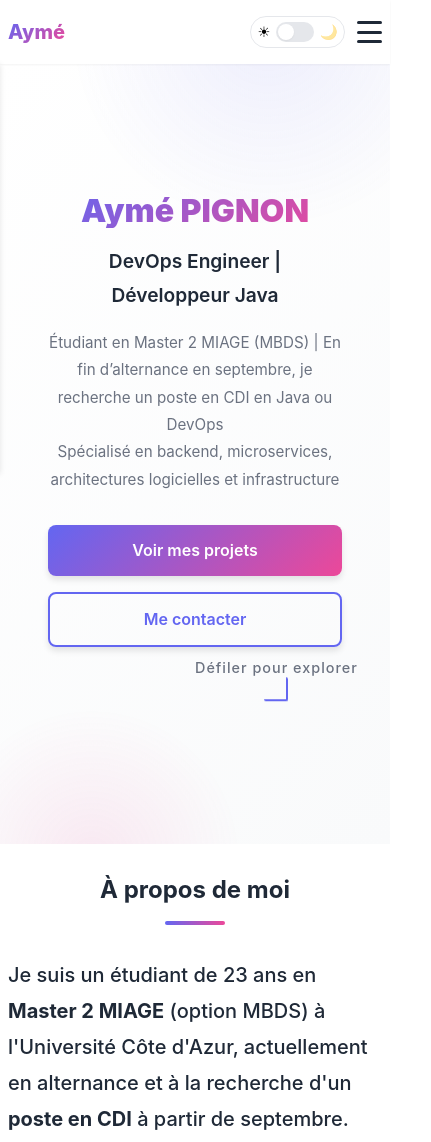
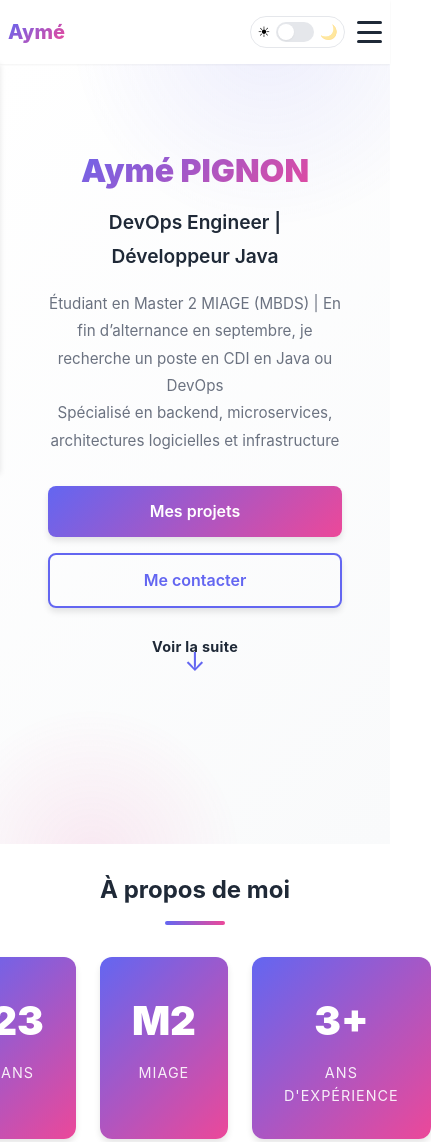
Before and after one commit to Rekimete/portfolio, a website: page index.html in a window 390 px wide. Shown: the top 1142 px of the page, 431 px wide, since content can reach past the window. Drawn offline with Linux system fonts and the light colour scheme.

Commit message:
Enhance dark mode styles and improve hero section layout for better user experience

```diff
--- a/index.html
+++ b/index.html
@@ -104,12 +104,14 @@
                 Spécialisé en backend, microservices, architectures logicielles et infrastructure
             </p>
             <div class="hero-buttons">
-                <a href="#projects" class="btn btn-primary">Voir mes projets</a>
-                <a href="#contact" class="btn btn-secondary">Me contacter</a>
-            </div>
-            <div class="scroll-indicator">
-                <span>Défiler pour explorer</span>
-                <div class="chevron"></div>
+                <div class="btn-row">
+                    <a href="#projects" class="btn btn-primary hero-projects-btn">Mes projets</a>
+                    <a href="#contact" class="btn btn-secondary">Me contacter</a>
+                </div>
+                <div class="scroll-indicator">
+                    <span>Voir la suite</span>
+                    <span class="scroll-arrow" aria-hidden="true">↓</span>
+                </div>
             </div>
         </div>
     </section>
@@ -118,6 +120,20 @@
         <div class="container">
             <h2 class="section-title">À propos de moi</h2>
             <div class="about-content">
+                <div class="about-stats">
+                    <div class="stat-card">
+                        <span class="stat-number">23</span>
+                        <span class="stat-label">Ans</span>
+                    </div>
+                    <div class="stat-card">
+                        <span class="stat-number">M2</span>
+                        <span class="stat-label">MIAGE</span>
+                    </div>
+                    <div class="stat-card">
+                        <span class="stat-number">3+</span>
+                        <span class="stat-label">Ans d'expérience</span>
+                    </div>
+                </div>
                 <div class="about-text">
                     <p class="lead">
                         Je suis un étudiant de 23 ans en <strong>Master 2 MIAGE</strong> (option MBDS) à l'Université Côte d'Azur, actuellement en alternance et à la recherche d'un <strong>poste en CDI</strong> à partir de septembre.
@@ -135,20 +151,6 @@
                             <li>Développeur Java / Spring en CDI</li>
                             <li>Postes orientés architectures logicielles et systèmes distribués</li>
                         </ul>
-                    </div>
-                </div>
-                <div class="about-stats">
-                    <div class="stat-card">
-                        <span class="stat-number">23</span>
-                        <span class="stat-label">Ans</span>
-                    </div>
-                    <div class="stat-card">
-                        <span class="stat-number">M2</span>
-                        <span class="stat-label">MIAGE</span>
-                    </div>
-                    <div class="stat-card">
-                        <span class="stat-number">3+</span>
-                        <span class="stat-label">Ans d'expérience</span>
                     </div>
                 </div>
             </div>
@@ -237,7 +239,7 @@
                 </div>
             </div>
 
-            <h2 class="section-title" style="margin-top: 4rem;">Qualités, Langues et Centres d'intérêt</h2>
+            <h2 class="section-title mt-4">Qualités, Langues et Centres d'intérêt</h2>
             <div class="soft-skills">
                 <div class="soft-skill-item">
                     <h4>Qualités</h4>
@@ -259,7 +261,7 @@
                     <h4>Centres d'intérêt</h4>
                     <ul class="soft-skill-list">
                         <li>Volleyball</li>
-                        <li>Haltérophilie</li>
+                        <li>Musculation</li>
                         <li>Moto</li>
                         <li>Programmation</li>
                     </ul>
@@ -270,7 +272,7 @@
 
     <section id="projects" class="section projects">
         <div class="container">
-            <h2 class="section-title">Mes Projets</h2>
+            <h2 class="section-title section-title--projects">Mes Projets</h2>
             <div class="projects-carousel" data-carousel="projects">
                 <button class="carousel-button carousel-button-prev" type="button" aria-label="Projet précédent">
                     ‹
--- a/styles/dark-mode.css
+++ b/styles/dark-mode.css
@@ -95,6 +95,22 @@ html.dark-mode .hero::after {
     background: radial-gradient(circle, rgba(244, 114, 182, 0.15) 0%, transparent 70%);
 }
 
+html.dark-mode .hero .hero-projects-btn {
+    color: #ffffff;
+    text-shadow: 0 1px 2px rgba(0, 0, 0, 0.45);
+    border: 1px solid rgba(255, 255, 255, 0.28);
+    background: linear-gradient(135deg, #a78bfa 0%, #f472b6 100%);
+    box-shadow: 0 12px 30px rgba(0, 0, 0, 0.42);
+}
+
+html.dark-mode .hero .hero-projects-btn:hover {
+    color: #ffffff;
+    background: linear-gradient(135deg, #c084fc 0%, #fb7185 100%);
+    box-shadow: 0 16px 36px rgba(0, 0, 0, 0.5);
+    transform: translateY(-2px) scale(1.01);
+    filter: saturate(1.1) brightness(1.05);
+}
+
 /* Sections */
 html.dark-mode .section {
     background: var(--dark-bg);
@@ -110,6 +126,15 @@ html.dark-mode .skills {
 
 html.dark-mode .projects {
     background: linear-gradient(135deg, var(--dark-bg), var(--secondary-color) 3%);
+}
+
+html.dark-mode .projects .section-title--projects {
+    color: #ffffff !important;
+}
+
+html.dark-mode .projects .section-title--projects::after {
+    background: linear-gradient(90deg, #ffffff, rgba(255, 255, 255, 0.65));
+    box-shadow: 0 0 12px rgba(255, 255, 255, 0.18);
 }
 
 html.dark-mode .contact {
@@ -225,13 +250,12 @@ html.dark-mode .footer p {
 }
 
 /* Scroll indicateur */
-html.dark-mode .scroll-indicator span {
-    color: var(--text-light);
+html.dark-mode .hero-buttons .scroll-indicator > span:first-child {
+    color: #ffffff;
 }
 
-html.dark-mode .chevron {
-    border-right-color: var(--primary-color);
-    border-bottom-color: var(--primary-color);
+html.dark-mode .hero-buttons .scroll-indicator > .scroll-arrow {
+    color: var(--accent-color);
 }
 
 /* Links */
--- a/styles/hero.css
+++ b/styles/hero.css
@@ -87,11 +87,23 @@
 /* Boutons du hero */
 .hero-buttons {
     display: flex;
-    gap: 1rem;
-    justify-content: center;
-    flex-wrap: wrap;
+    flex-direction: column;
+    align-items: center;
+    gap: 1.5rem;
     margin-bottom: 4rem;
     animation: fadeInUp 0.8s ease-out 0.2s both;
+}
+
+.hero-buttons > .btn,
+.hero-buttons > .scroll-indicator {
+    flex: 0 0 auto;
+}
+
+.hero-buttons > .btn-row {
+    display: flex;
+    gap: 1rem;
+    flex-wrap: wrap;
+    justify-content: center;
 }
 
 .hero-buttons .btn {
@@ -107,33 +119,35 @@
 }
 
 /* Indicateur de scroll */
-.scroll-indicator {
-    position: absolute;
-    bottom: 2rem;
-    left: 50%;
-    transform: translateX(-50%);
-    display: flex;
+.hero-buttons .scroll-indicator {
+    display: inline-flex;
     flex-direction: column;
     align-items: center;
-    gap: 0.5rem;
+    justify-content: center;
+    gap: 0.15rem;
+    padding: 0;
+    min-width: 140px;
+    background: transparent;
+    box-shadow: none;
     animation: fadeInUp 0.8s ease-out 0.4s both;
+    flex: 0 0 auto;
 }
 
-.scroll-indicator span {
-    font-size: 0.9rem;
-    color: var(--text-light);
-    font-weight: 500;
-    letter-spacing: 1px;
+.hero-buttons .scroll-indicator > span:first-child {
+    font-size: 1.05rem;
+    color: var(--text-dark);
+    font-weight: 700;
+    letter-spacing: 0.3px;
+    white-space: nowrap;
 }
 
-.chevron {
-    width: 24px;
-    height: 24px;
-    border-right: 2px solid var(--primary-color);
-    border-bottom: 2px solid var(--primary-color);
-    border-radius: 2px;
-    transform: rotate(-45deg);
+.hero-buttons .scroll-arrow {
+    display: inline-block;
+    color: var(--primary-color);
+    font-size: 1.6rem;
+    line-height: 1;
     animation: bounce 2s infinite;
+    transform: translateY(0);
 }
 
 /* ==========================================
@@ -158,13 +172,22 @@
         font-size: 1rem;
     }
 
-    .hero-buttons {
-        flex-direction: column;
-        gap: 1rem;
+    .hero-buttons .scroll-indicator {
+        min-width: 120px;
+        gap: 0.1rem;
     }
 
-    .hero-buttons .btn {
+    .hero-buttons > .btn-row {
+        flex-direction: column;
         width: 100%;
+    }
+
+    .hero-buttons > .btn-row .btn {
+        width: 100%;
+    }
+
+    .hero-buttons .scroll-indicator > span:first-child {
+        font-size: 0.95rem;
     }
 
     .hero::before {
@@ -199,8 +222,18 @@
         font-size: 0.95rem;
     }
 
-    .hero-buttons .btn {
+    .hero-buttons > .btn-row .btn {
         padding: 0.8rem 2rem;
         font-size: 1rem;
     }
+
+    .hero-buttons .scroll-indicator {
+        min-width: 100%;
+        margin: 0.15rem 0;
+        gap: 0.05rem;
+    }
+
+    .hero-buttons .scroll-indicator > span:first-child {
+        font-size: 0.9rem;
+    }
 }
--- a/styles/projects.css
+++ b/styles/projects.css
@@ -5,22 +5,37 @@
 /* Section À propos */
 .about-content {
     display: grid;
-    grid-template-columns: 1fr 1fr;
-    gap: 4rem;
-    align-items: center;
+    grid-template-columns: 1fr auto;
+    grid-template-rows: auto auto;
+    gap: 1rem 4rem;
     margin-top: 2rem;
 }
 
-.about-text p {
-    margin-bottom: 1.5rem;
+.about-text {
+    grid-column: 1;
+    grid-row: 1;
+}
+
+.about-stats {
+    grid-column: 2;
+    grid-row: 1;
+    display: flex;
+    flex-direction: column;
+    gap: 1.5rem;
 }
 
 .about-goals {
+    grid-column: 1 / -1;
+    grid-row: 2;
     margin-top: 2rem;
     padding: 2rem;
     background: var(--light-bg);
     border-radius: 0.75rem;
     border-left: 4px solid var(--primary-color);
+}
+
+.about-text p {
+    margin-bottom: 1.5rem;
 }
 
 .about-goals h3 {
@@ -31,12 +46,6 @@
     padding: 0.5rem 0;
     font-weight: 500;
     color: var(--text-dark);
-}
-
-.about-stats {
-    display: grid;
-    grid-template-columns: repeat(3, 1fr);
-    gap: 1.5rem;
 }
 
 .stat-card {
@@ -466,12 +475,15 @@
 
 @media (max-width: 768px) {
     .about-content {
-        grid-template-columns: 1fr;
-        gap: 2rem;
+        display: flex;
+        flex-direction: column;
+        gap: 1.5rem;
     }
 
     .about-stats {
-        grid-template-columns: 1fr;
+        flex-direction: row;
+        justify-content: center;
+        order: -1;
     }
 
     .skills-grid {
```
